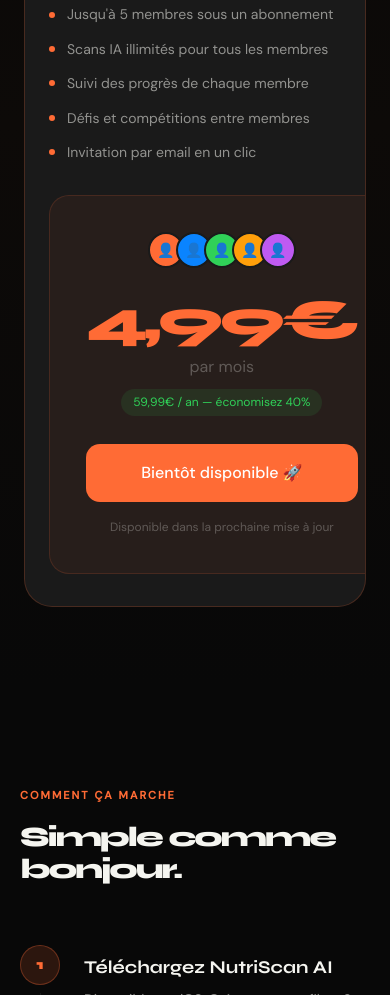
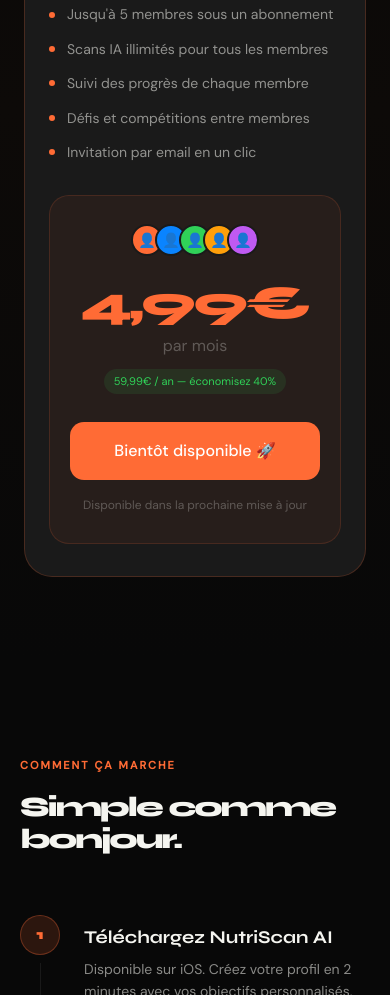
Before and after one commit to ClyseJN/nutriscanai-website, a plain HTML site: page index.html in a window 390 px wide. Shown: the part 3458-4453 px from the top of the page. Drawn offline with Linux system fonts and the light colour scheme.

Commit message:
📱 Fix responsive: .price-card padding + price-tag fluide sur mobile

```diff
--- a/index.html
+++ b/index.html
@@ -756,6 +756,29 @@
         width: 100%;
         justify-content: center;
       }
+
+      /* ── Price card (Abonnement Groupe) ── */
+      .price-card {
+        padding: 28px 20px;
+        max-width: 100%;
+        box-sizing: border-box;
+      }
+      .price-tag {
+        font-size: clamp(40px, 12vw, 56px);
+        letter-spacing: -2px;
+      }
+      .members-display {
+        flex-wrap: wrap;
+        gap: 0;
+      }
+      .member-avatar {
+        width: 32px;
+        height: 32px;
+      }
+      .price-annual {
+        font-size: 11px;
+        padding: 4px 10px;
+      }
     }
 
     /* ── Très petits écrans (iPhone SE et < 380px) ── */
@@ -769,6 +792,9 @@
         font-size: clamp(24px, 8vw, 36px);
       }
       body { font-size: 15px; }
+      .price-card { padding: 24px 14px; }
+      .price-tag { font-size: clamp(36px, 13vw, 48px); }
+      .group-inner { padding: 24px 16px; }
     }
   </style>
 </head>
```
